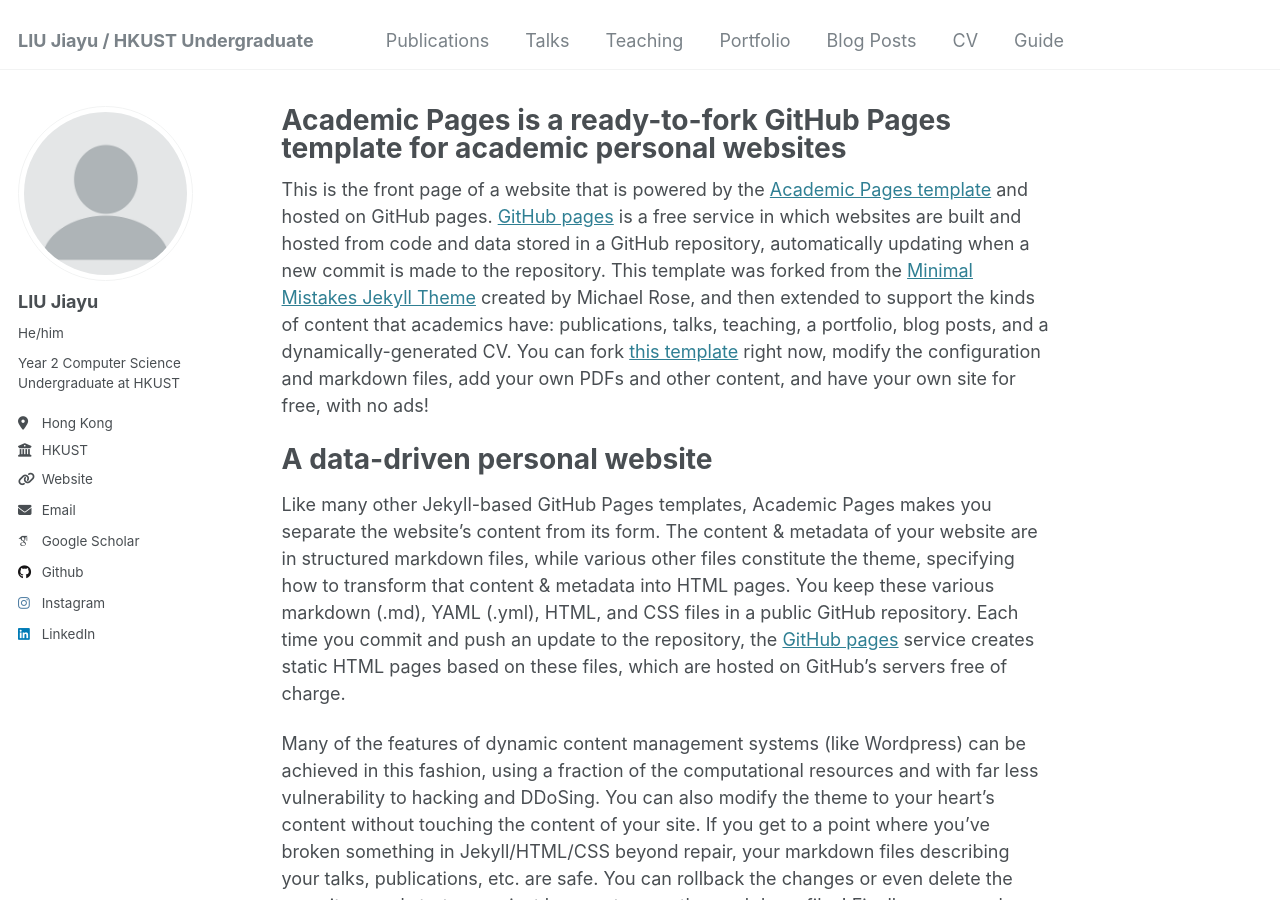
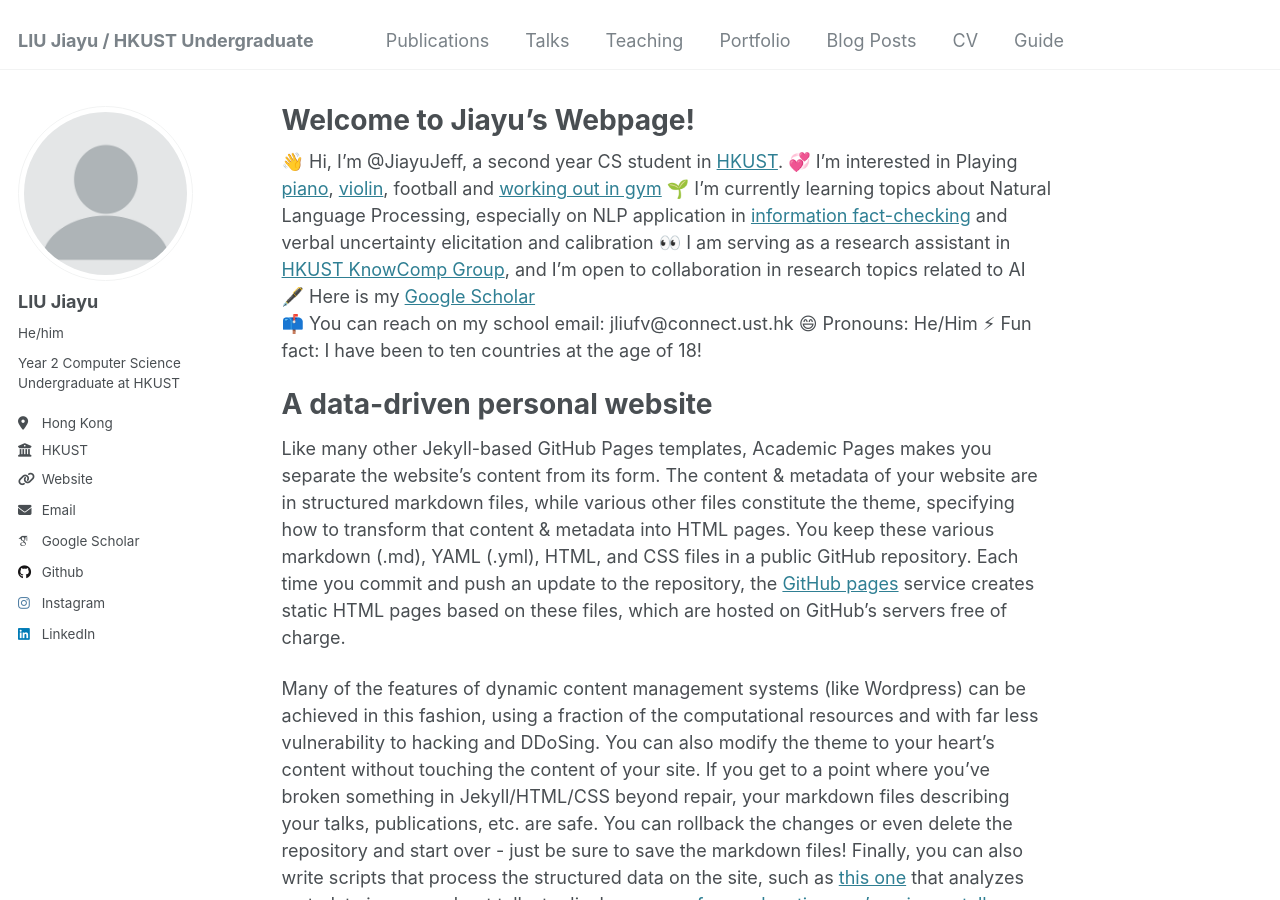
Before and after one commit to JiayuJeff/JiayuJeff.github.io, a Jekyll site: the page built from _pages/about.md, in a window 1280 px wide and 900 px high. Built offline with Jekyll 4.4.1, drawn with Linux system fonts in a browser that asks for light colours; some web fonts are replaced.

Commit message:
Update about.md

```diff
--- a/_pages/about.md
+++ b/_pages/about.md
@@ -1,13 +1,21 @@
 ---
 permalink: /
-title: "Academic Pages is a ready-to-fork GitHub Pages template for academic personal websites"
+title: "Welcome to Jiayu's Webpage!"
 author_profile: true
 redirect_from:
   - /about/
   - /about.html
 ---
 
-This is the front page of a website that is powered by the [Academic Pages template](https://github.com/academicpages/academicpages.github.io) and hosted on GitHub pages. [GitHub pages](https://pages.github.com) is a free service in which websites are built and hosted from code and data stored in a GitHub repository, automatically updating when a new commit is made to the repository. This template was forked from the [Minimal Mistakes Jekyll Theme](https://mmistakes.github.io/minimal-mistakes/) created by Michael Rose, and then extended to support the kinds of content that academics have: publications, talks, teaching, a portfolio, blog posts, and a dynamically-generated CV. You can fork [this template](https://github.com/academicpages/academicpages.github.io) right now, modify the configuration and markdown files, add your own PDFs and other content, and have your own site for free, with no ads!
+👋 Hi, I’m @JiayuJeff, a second year CS student in [HKUST](https://hkust.edu.hk/).
+💞️ I’m interested in Playing [piano](https://youtu.be/5r_Y9tE_fbo?si=Rnv-_KuOYPt7_rPF), [violin](https://youtu.be/-ohoA3pO9Ks?si=8ZsqIn7GO0pp31UR), football and [working out in gym](http://xhslink.com/a/GeNO8R9xpvx0)
+🌱 I’m currently learning topics about Natural Language Processing, especially on NLP application in [information fact-checking](https://aclanthology.org/2024.fever-1.14.pdf) and verbal uncertainty elicitation and calibration
+👀 I am serving as a research assistant in [HKUST KnowComp Group](https://github.com/HKUST-KnowComp), and I’m open to collaboration in research topics related to AI
+🖋️ Here is my [Google Scholar](https://scholar.google.com/citations?user=PIQxhfMAAAAJ&hl=en)
+📫 You can reach on my school email: jliufv@connect.ust.hk
+😄 Pronouns: He/Him
+⚡ Fun fact: I have been to ten countries at the age of 18!
+
 
 A data-driven personal website
 ======
```
